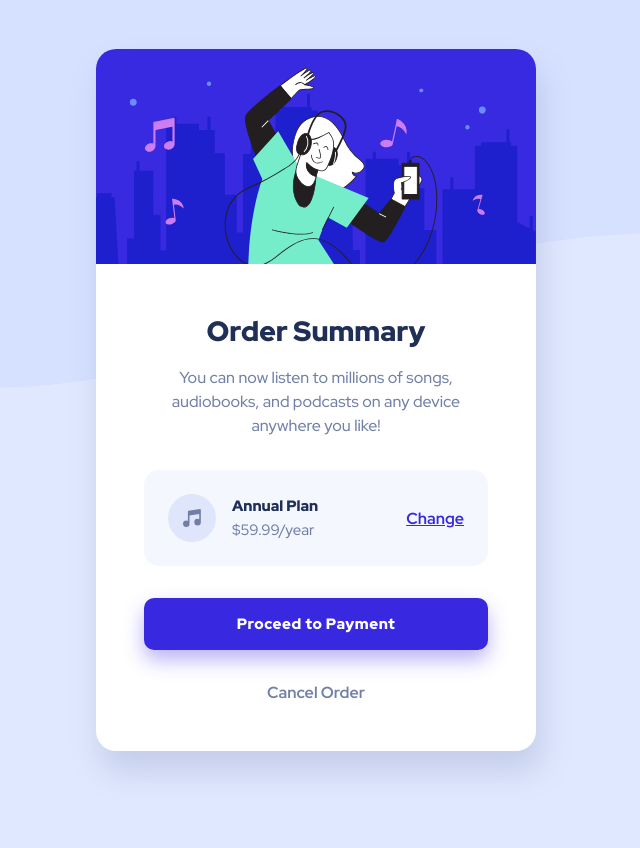
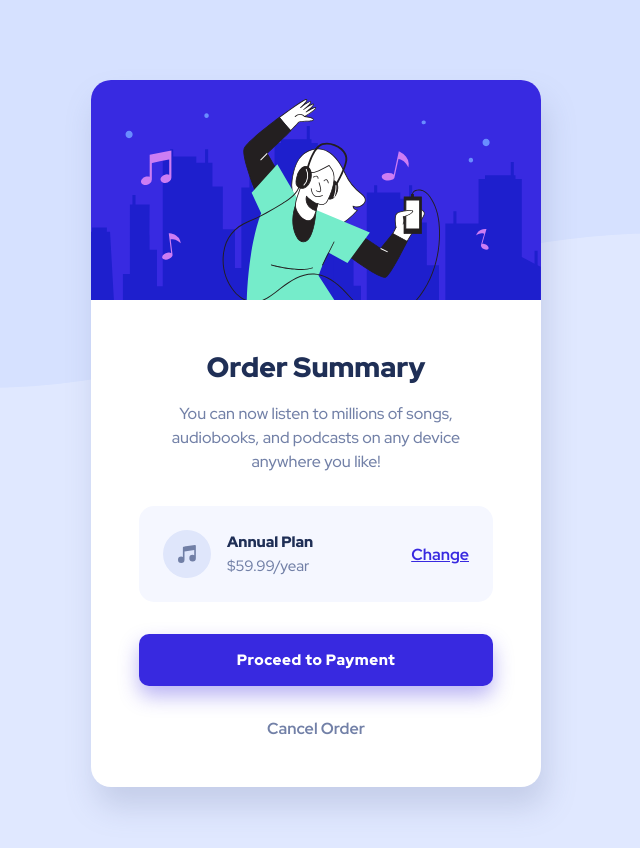
Before and after one commit to andrijaivkovic/Order-summary-component, a website built with Parcel: page index.html in a window 1280 px wide. Shown: the whole page, without its empty margins (324-964 px from the left). Before the commit the page ends 800 px from the top, so only its background shows below. Built offline with nearby package versions, Linux system fonts and the light colour scheme.

Commit message:
implemented suggestions

```diff
--- a/index.html
+++ b/index.html
@@ -40,8 +40,10 @@
           </div>
         </div>
         <div class="card__body--buttons">
-          <button class="button__proceed">Proceed to Payment</button>
-          <button class="button__cancel">Cancel Order</button>
+          <button type="button" class="button__proceed">
+            Proceed to Payment
+          </button>
+          <button type="button" class="button__cancel">Cancel Order</button>
         </div>
       </div>
     </section>
--- a/styles.css
+++ b/styles.css
@@ -27,6 +27,7 @@ body {
   justify-content: center;
   align-items: center;
 
+  padding: 5rem 2rem;
   min-height: 100vh;
 
   background-image: url(./images/pattern-background-desktop.svg);
@@ -60,7 +61,7 @@ button {
   width: fit-content;
   overflow: hidden;
   border-radius: 20px;
-  max-width: 27.5rem;
+  /* max-width: 27.5rem; */
 
   box-shadow: 5px 20px 30px rgba(114, 128, 167, 0.25);
 }
@@ -90,6 +91,7 @@ button {
 .card__body--text p {
   text-align: center;
   line-height: 1.5;
+  max-width: 27.5ch;
   color: var(--neutral-200);
 }
 
@@ -181,6 +183,10 @@ button {
 }
 
 @media only screen and (max-width: 480px) {
+  body {
+    padding: 2rem 2rem;
+  }
+
   .order-summary__card {
     max-width: 325px;
   }
```
